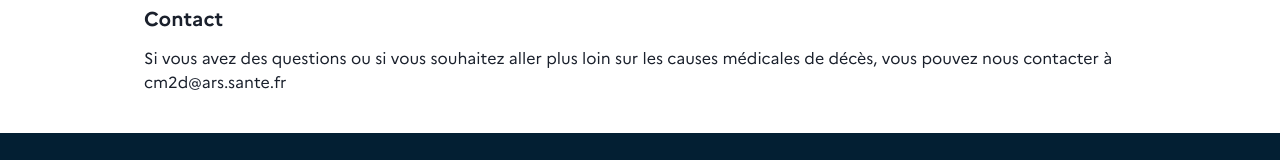
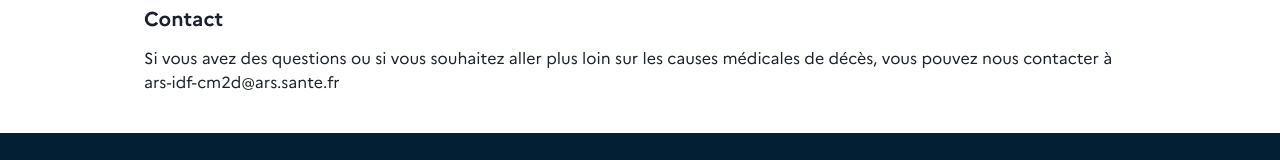
Before and after one commit to SocialGouv/cm2d, a Next.js app in the folder webapp-next/: page /about in a window 1280 px wide. Shown: the part 1854-2014 px from the top of the page. Built offline with nearby package versions, Linux system fonts and the light colour scheme; no server answers.

Commit message:
fix: email address

```diff
--- a/webapp-next/pages/about/index.tsx
+++ b/webapp-next/pages/about/index.tsx
@@ -174,7 +174,9 @@ export default function About() {
       <Text>
         Si vous avez des questions ou si vous souhaitez aller plus loin sur les
         causes médicales de décès, vous pouvez nous contacter à{' '}
-        <Link href="mailto:cm2d@ars.sante.fr">cm2d@ars.sante.fr</Link>
+        <Link href="mailto:ars-idf-cm2d@ars.sante.fr">
+          ars-idf-cm2d@ars.sante.fr
+        </Link>
       </Text>
     </Container>
   );
```
